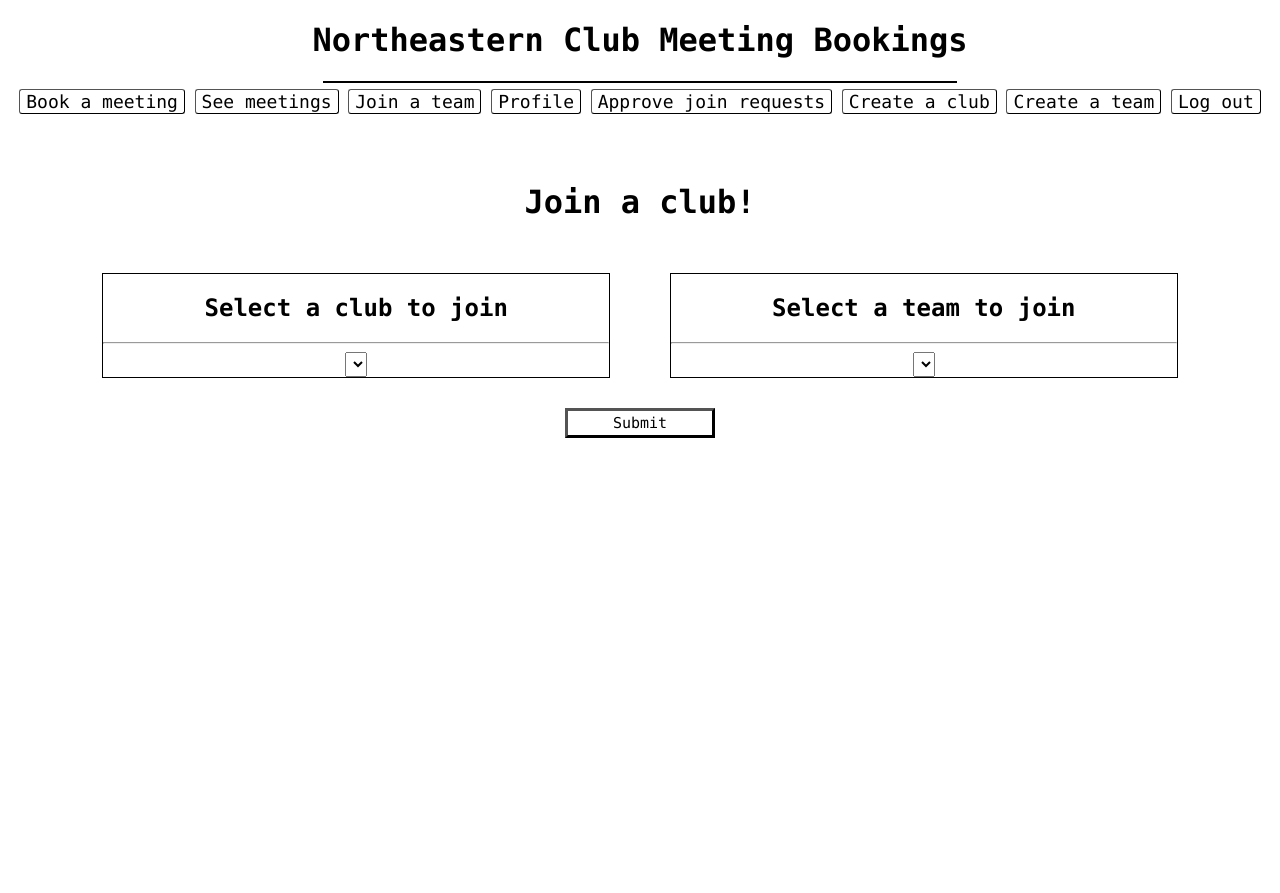
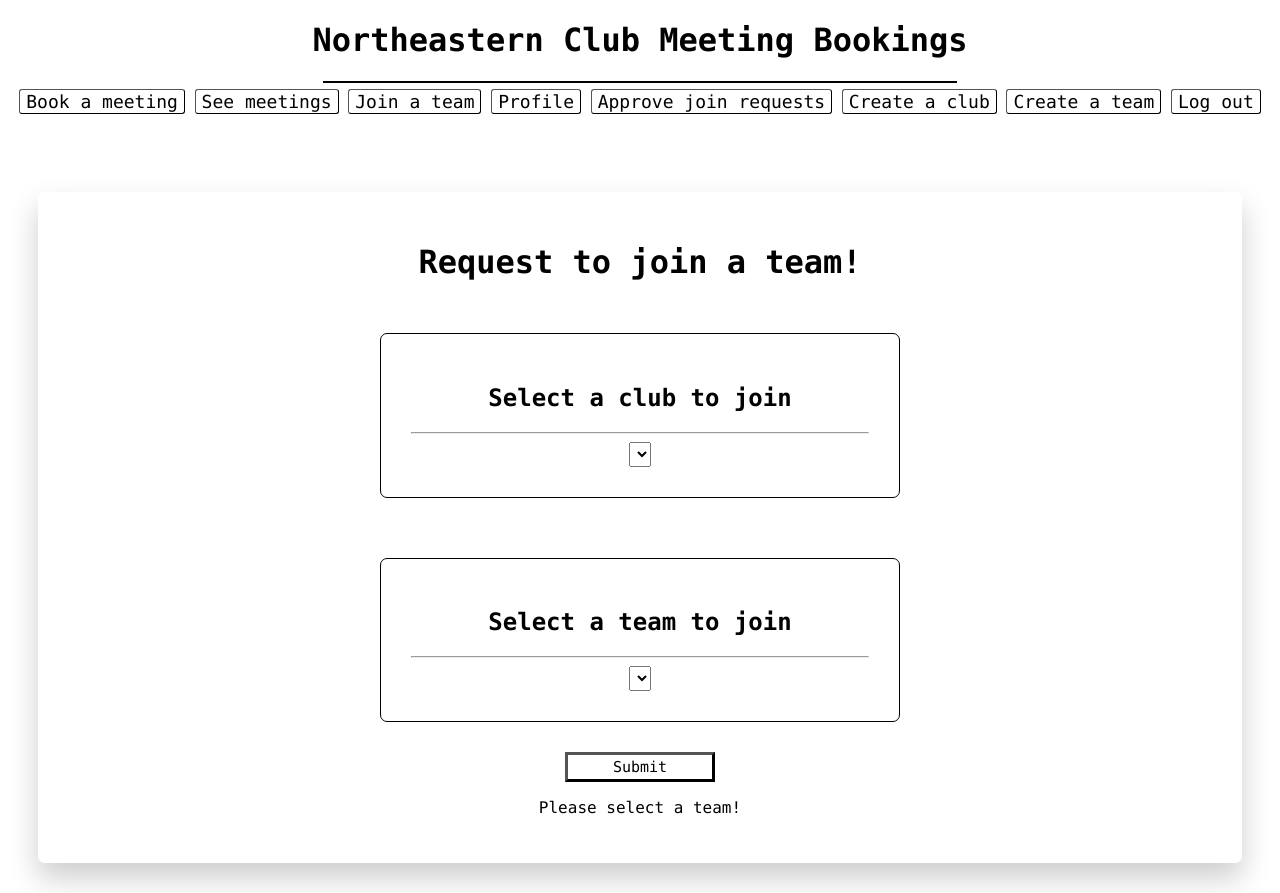
Before and after one commit to ethanszeto/club-room-booking, a website: page public/html/join_team.html in a window 1280 px wide. Both pictures are taken after a click on the button "Submit". Before the commit the page ends 800 px from the top, so only its background shows below. Drawn offline with Linux system fonts and the light colour scheme; no server answers.

Commit message:
designing

```diff
--- a/public/css/join_team.css
+++ b/public/css/join_team.css
@@ -1,8 +1,11 @@
 .panel {
   margin: 30px 30px 30px 30px;
+  padding: 30px 30px 30px 30px;
   width: 40%;
   position: relative;
+  border-radius: 7px;
   border: 1px solid black;
+  /*box-shadow: 0 15px 30px rgba(0, 0, 0, 0.2);*/
   top: 0;
   left: 0;
 }
@@ -23,3 +26,11 @@
 option {
   color: red;
 }
+
+#join-team-panel {
+  margin: 30px 30px 30px 30px;
+  padding: 30px 30px 30px 30px;
+  position: relative;
+  border-radius: 7px;
+  box-shadow: 0 15px 30px rgba(0, 0, 0, 0.2);
+}
--- a/public/html/join_team.html
+++ b/public/html/join_team.html
@@ -26,7 +26,8 @@
       <a class="btn abutton navbar-button" href="/club/team/create">Create a team</a>
       <a class="btn abutton navbar-button" href="/user/logout">Log out</a>
     </div>
-    <h1>Join a club!</h1>
+    <div id="join-team-panel">
+      <h1>Request to join a team!</h1>
       <div id="content">
         <div id="clubs" class="panel">
           <h2>Select a club to join</h2>
@@ -41,7 +42,10 @@
       </div>
       <div>
         <button id="join-team" class="btn">Submit</button>
+        <p id="join-team-message"></p>
       </div>
+    </div>
+
     <div id="dev" class="dev">
       <textarea id="sql-query" class="input-area"></textarea>
       <br />
--- a/public/js/join_team.js
+++ b/public/js/join_team.js
@@ -47,8 +47,13 @@
   let club_id = document.getElementById("select-club").value;
   let team_name = document.getElementById("select-team").value;
   if (!team_name) {
-    alert("Please select a team!");
+    document.getElementById("join-team-message").innerHTML = "Please select a team!";
   } else {
     let response = request("POST", { club_id: club_id, team_name: team_name }, "/club/team/join");
+    if (response.error) {
+      window.location.href = "/club/team/join";
+    } else {
+      document.getElementById("join-team-message").innerHTML = "Sucessfully sent request!";
+    }
   }
 }
```
Lines whose indentation alone changed are shown as unchanged.
